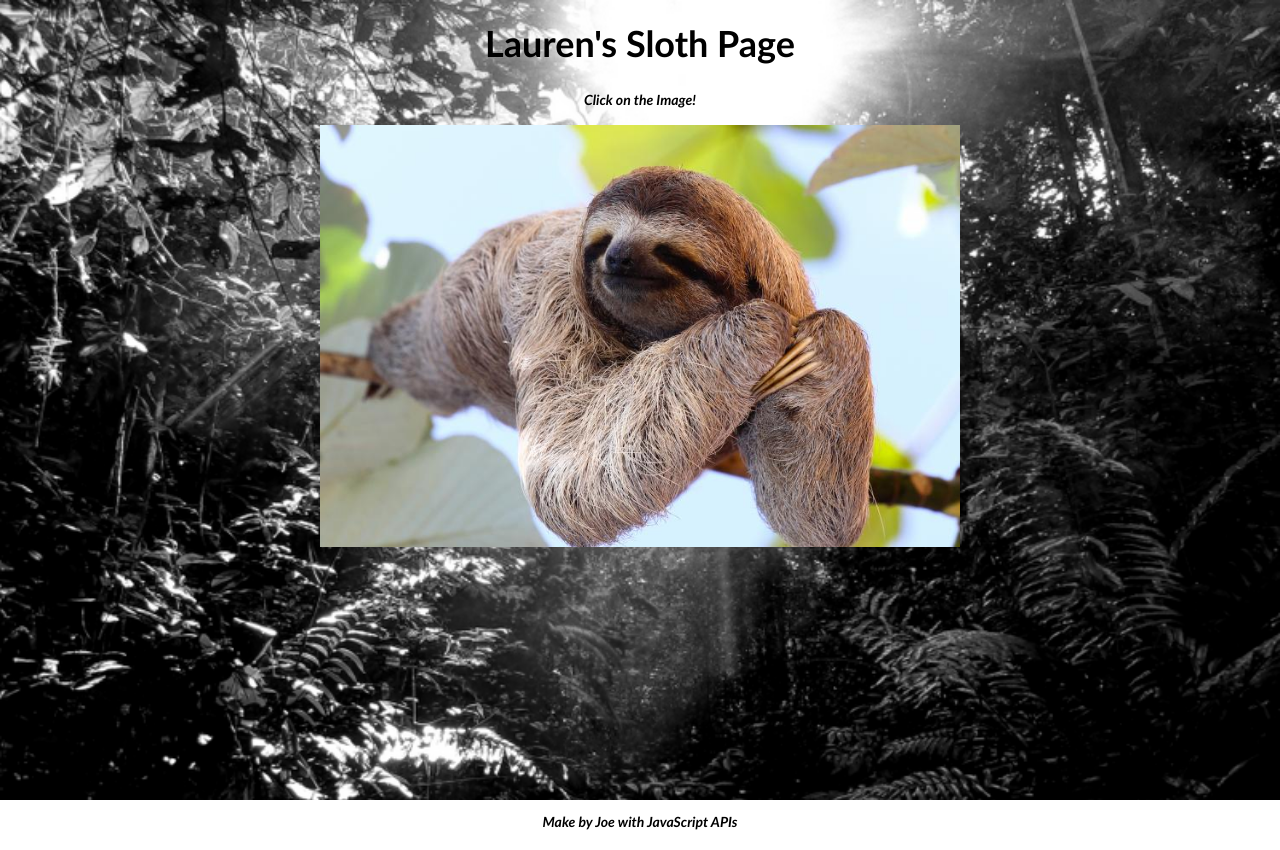
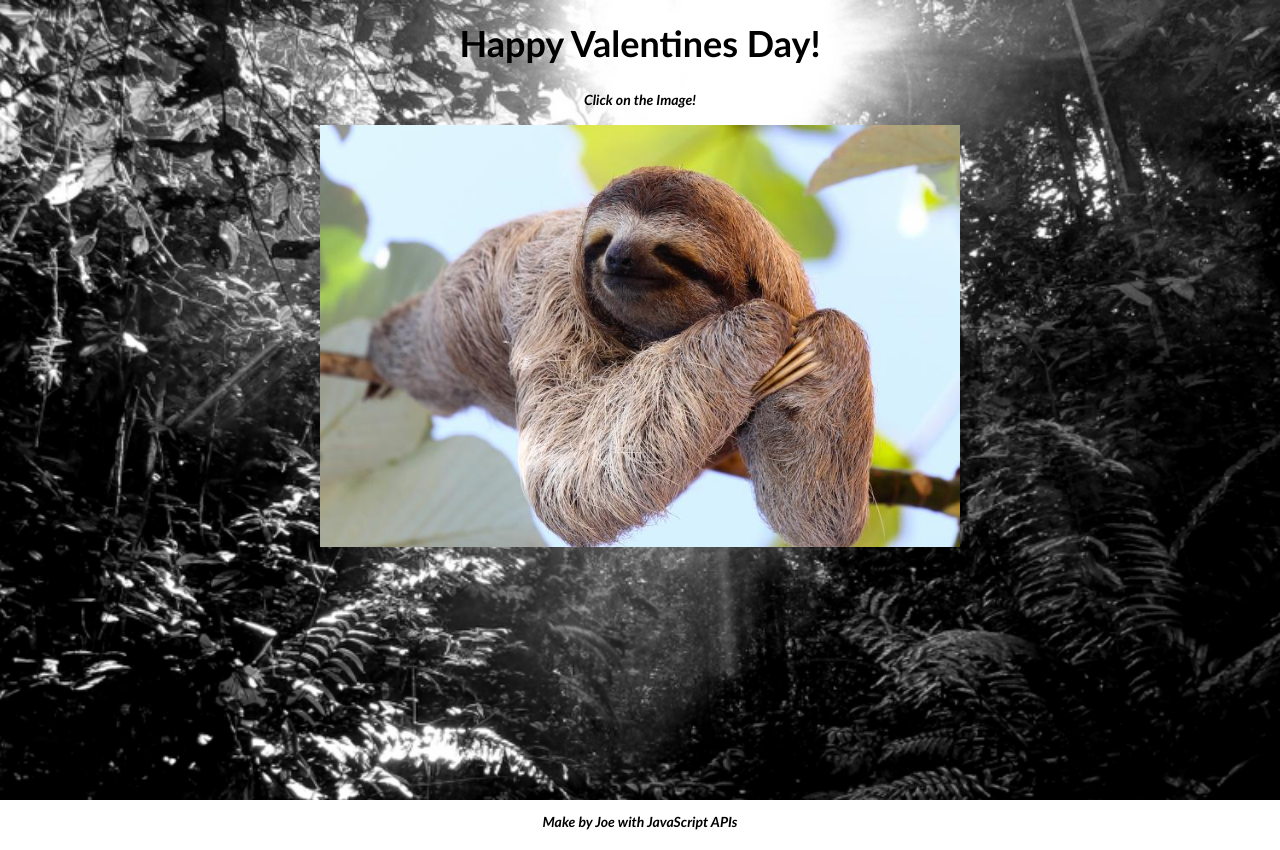
Before and after one commit to Josephfd/sloths, a plain HTML site: page index.html in a window 1280 px wide. Both pictures are taken after a click on the picture 640 px from the left and 335 px from the top of the page. Drawn offline with Linux system fonts and the light colour scheme; no server answers.

Commit message:
updated again..

```diff
--- a/index.html
+++ b/index.html
@@ -123,6 +123,7 @@
         <script>
             const img = document.querySelector('img');
             const headDiv = document.querySelector('header-div');
+            let lauren = document.querySelector('h1');
 
             // let addHeader = function() {
             //     let pageTitle = document.createAttribute('h1');
@@ -135,6 +136,8 @@
             // addHeader();
 
             img.addEventListener('click', function() {
+                lauren.textContent = 'Happy Valentines Day!'
+
                 fetch('https://api.giphy.com/v1/gifs/translate?api_key=zIo2mvBpb3X3RSPHl2zrQzfx1OlBf8W9&s=sloths', {mode: 'cors'})
                 .then(function(response) {
                     return response.json()
```
